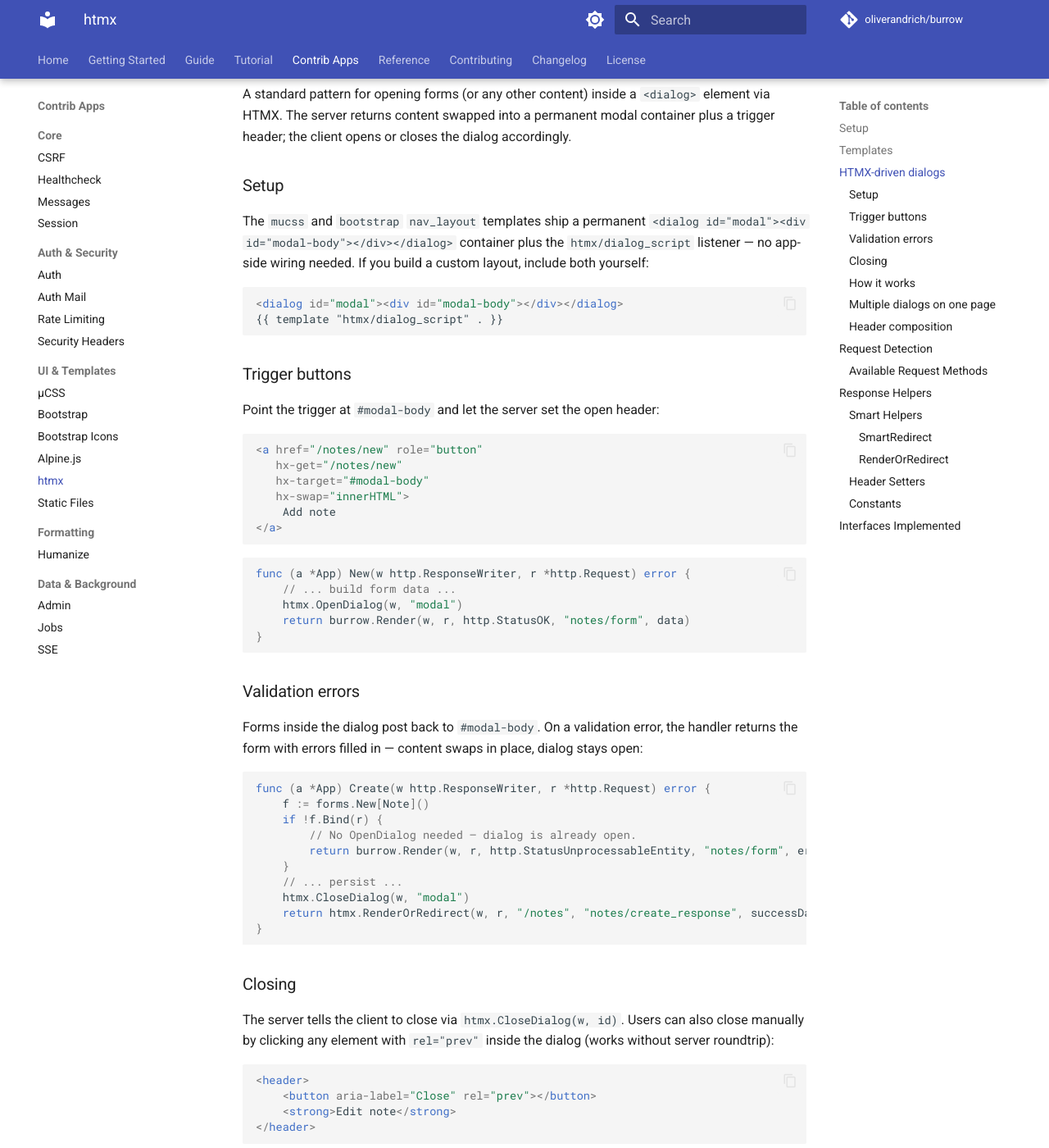
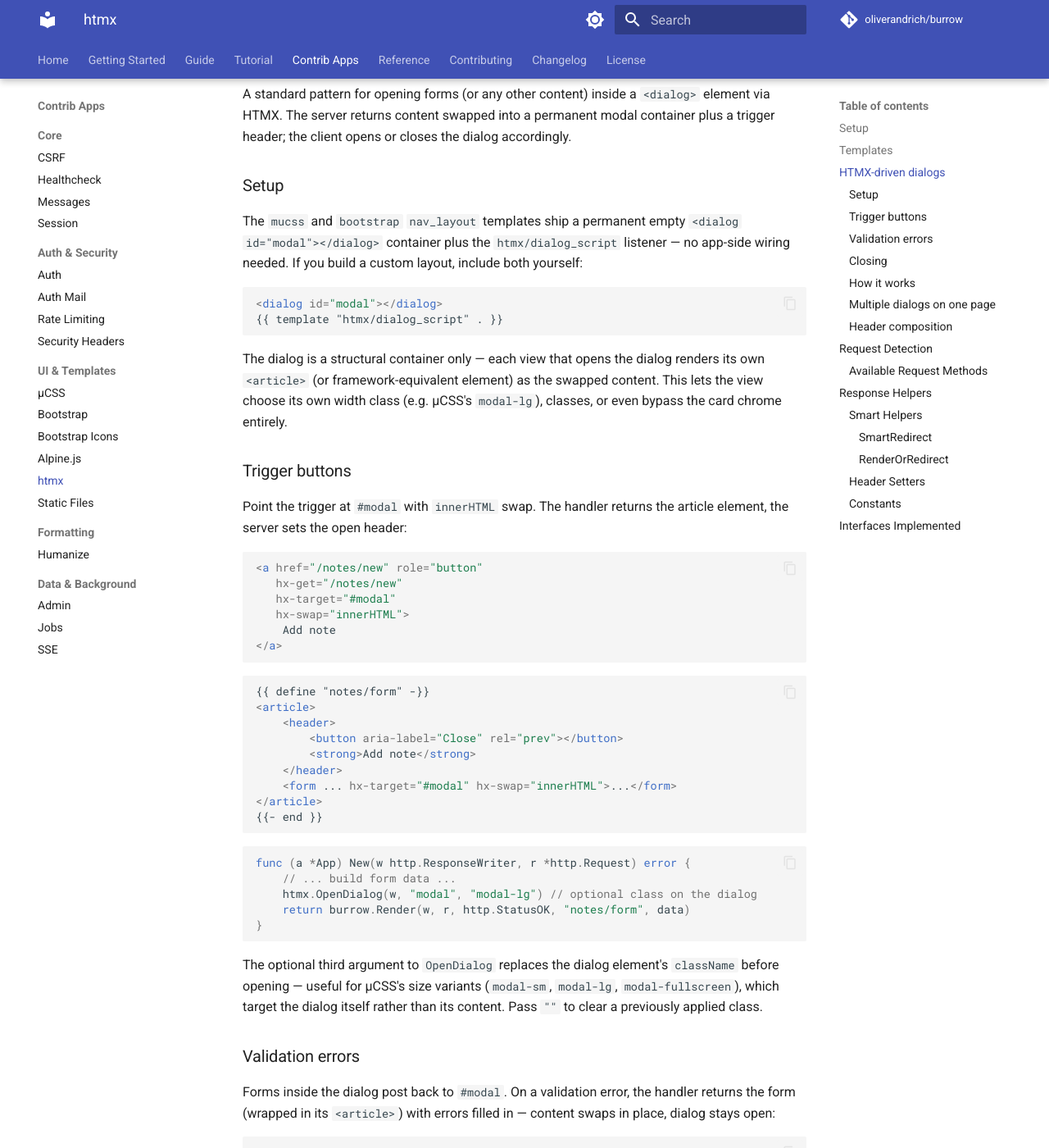
Before and after one commit to oliverandrich/burrow, an MkDocs documentation site: the page built from docs/contrib/htmx.md, in a window 1280 px wide and 1400 px high, scrolled down 1294 px. Shown: the whole window at 82% size. Built offline with MkDocs 1.6.1 and Material for MkDocs 9.7.7, drawn with Linux system fonts in a browser that asks for light colours; comment, search, counter and statistics services are not loaded; some of the changed text lies outside the part shown.

Commit message:
feat(htmx): caller-owned dialog content + dialog class option
The layout's <dialog id="modal"> ships empty; each view renders its own
<article> as the swapped content, so width/chrome are caller-controlled.
OpenDialog accepts an optional dialog class (e.g. "modal-lg") that is
applied before showModal(). Adds data-close-dialog as a styling-free
behavioral close trigger alongside rel="prev". mu-extras gains flex
layouts for dialog header and form-action footer to replace upstream's
float:right-based alignment.

````diff
--- a/docs/contrib/htmx.md
+++ b/docs/contrib/htmx.md
@@ -44,37 +44,53 @@ A standard pattern for opening forms (or any other content) inside a `<dialog>`
 
 ### Setup
 
-The `mucss` and `bootstrap` `nav_layout` templates ship a permanent `<dialog id="modal"><div id="modal-body"></div></dialog>` container plus the `htmx/dialog_script` listener — no app-side wiring needed. If you build a custom layout, include both yourself:
+The `mucss` and `bootstrap` `nav_layout` templates ship a permanent empty `<dialog id="modal"></dialog>` container plus the `htmx/dialog_script` listener — no app-side wiring needed. If you build a custom layout, include both yourself:
 
 ```html
-<dialog id="modal"><div id="modal-body"></div></dialog>
+<dialog id="modal"></dialog>
 {{ template "htmx/dialog_script" . }}
 ```
 
+The dialog is a structural container only — each view that opens the dialog renders its own `<article>` (or framework-equivalent element) as the swapped content. This lets the view choose its own width class (e.g. µCSS's `modal-lg`), classes, or even bypass the card chrome entirely.
+
 ### Trigger buttons
 
-Point the trigger at `#modal-body` and let the server set the open header:
+Point the trigger at `#modal` with `innerHTML` swap. The handler returns the article element, the server sets the open header:
 
 ```html
 <a href="/notes/new" role="button"
    hx-get="/notes/new"
-   hx-target="#modal-body"
+   hx-target="#modal"
    hx-swap="innerHTML">
     Add note
 </a>
 ```
 
+```html
+{{ define "notes/form" -}}
+<article>
+    <header>
+        <button aria-label="Close" rel="prev"></button>
+        <strong>Add note</strong>
+    </header>
+    <form ... hx-target="#modal" hx-swap="innerHTML">...</form>
+</article>
+{{- end }}
+```
+
 ```go
 func (a *App) New(w http.ResponseWriter, r *http.Request) error {
     // ... build form data ...
-    htmx.OpenDialog(w, "modal")
+    htmx.OpenDialog(w, "modal", "modal-lg") // optional class on the dialog
     return burrow.Render(w, r, http.StatusOK, "notes/form", data)
 }
 ```
 
+The optional third argument to `OpenDialog` replaces the dialog element's `className` before opening — useful for µCSS's size variants (`modal-sm`, `modal-lg`, `modal-fullscreen`), which target the dialog itself rather than its content. Pass `""` to clear a previously applied class.
+
 ### Validation errors
 
-Forms inside the dialog post back to `#modal-body`. On a validation error, the handler returns the form with errors filled in — content swaps in place, dialog stays open:
+Forms inside the dialog post back to `#modal`. On a validation error, the handler returns the form (wrapped in its `<article>`) with errors filled in — content swaps in place, dialog stays open:
 
 ```go
 func (a *App) Create(w http.ResponseWriter, r *http.Request) error {
@@ -91,14 +107,21 @@ func (a *App) Create(w http.ResponseWriter, r *http.Request) error {
 
 ### Closing
 
-The server tells the client to close via `htmx.CloseDialog(w, id)`. Users can also close manually by clicking any element with `rel="prev"` inside the dialog (works without server roundtrip):
+The server tells the client to close via `htmx.CloseDialog(w, id)`. Users can also close manually by clicking any element with `rel="prev"` *or* `data-close-dialog` inside the dialog (works without server roundtrip):
 
 ```html
 <header>
     <button aria-label="Close" rel="prev"></button>
     <strong>Edit note</strong>
 </header>
+
+<footer class="form-actions">
+    <button type="submit">Save</button>
+    <button type="button" class="secondary outline" data-close-dialog>Cancel</button>
+</footer>
 ```
+
+**Why two attributes?** `rel="prev"` carries the visual side-effect that µCSS (and any other framework using the same selector) styles it as a 1rem X-icon close button. `data-close-dialog` is purely behavioral — use it on cancel buttons, "Not now" links, or any other element that should close the dialog without inheriting close-icon styling.
 
 ### How it works
 
````
Also changed, not shown: CHANGELOG.md (+2 -2 lines), docs/contrib/mucss.md (+13 -1 lines), contrib/mucss/static/mu-extras.min.css, 10 other files.
